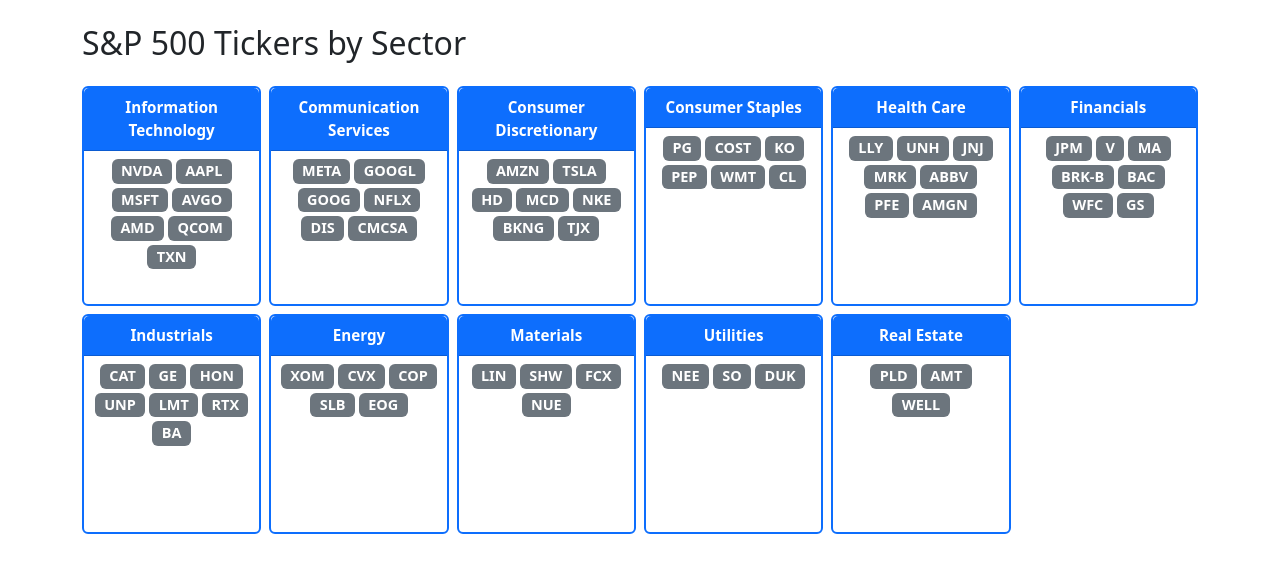
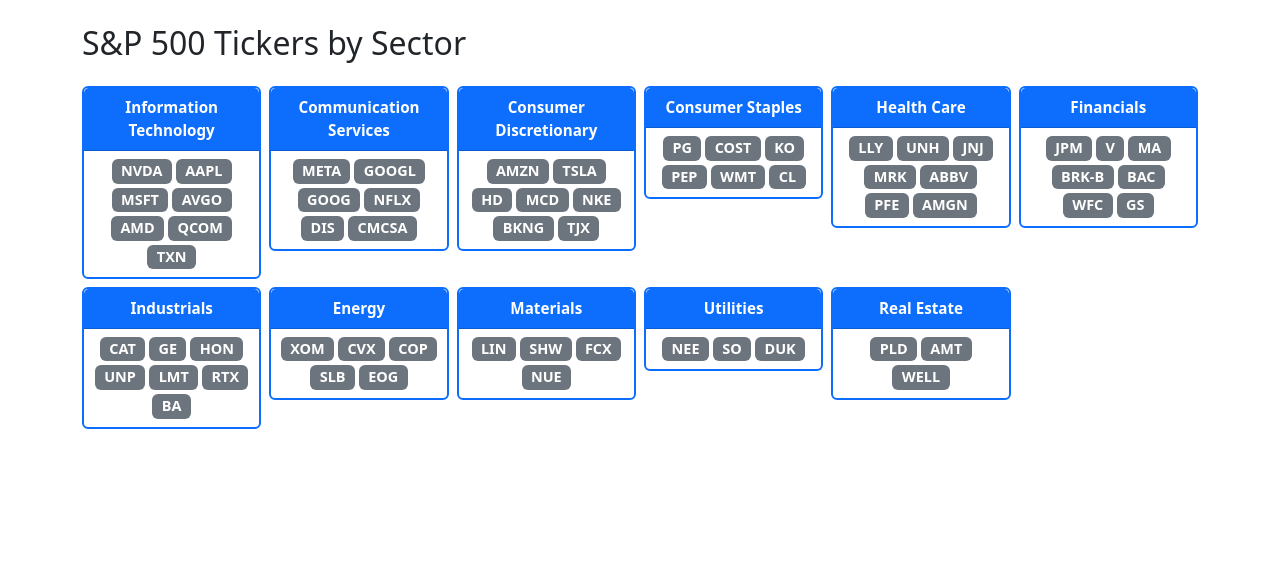
Before and after one commit to GrapeIsGrape/TurtleTradingWebApplication, a Flask app: page /sectors in a window 1280 px wide. Shown: the part 56-629 px from the top of the page. Run offline with Flask 3, Linux system fonts and the light colour scheme.

Commit message:
adjust sector page style

```diff
--- a/templates/sectors.html
+++ b/templates/sectors.html
@@ -13,7 +13,7 @@
     <div class="row g-2">
       {% for sector in sectors %}
       <div class="col-12 col-sm-6 col-md-4 col-lg-3 col-xl-2">
-        <div class="card h-100 border-primary border-2" style="min-height:220px; font-size:0.95em;">
+        <div class="card border-primary border-2" style="font-size:0.95em;">
           <div class="card-header bg-primary text-white py-2 px-2 text-center" style="font-size:1em;">
             <strong>{{ sector.name }}</strong>
           </div>
```
